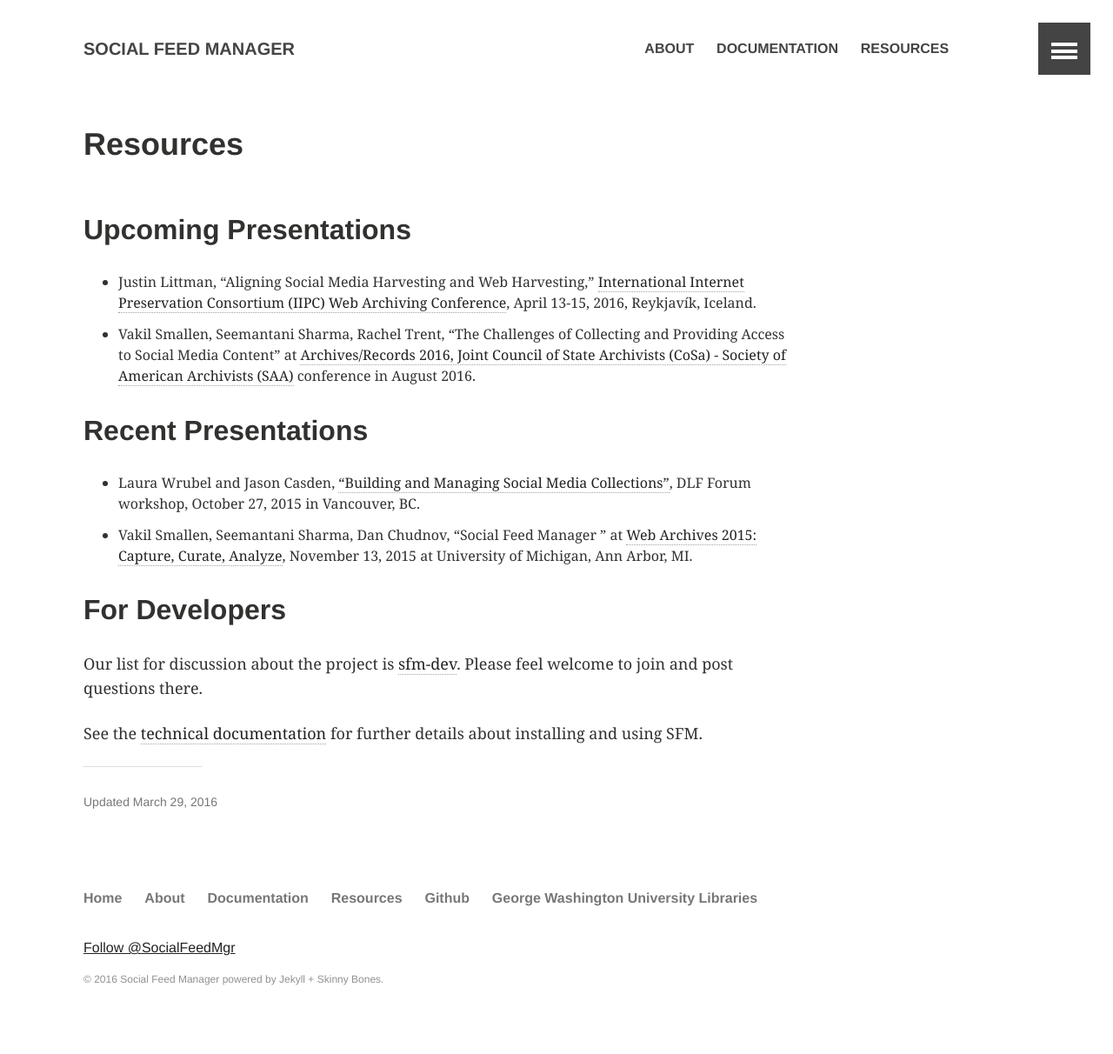
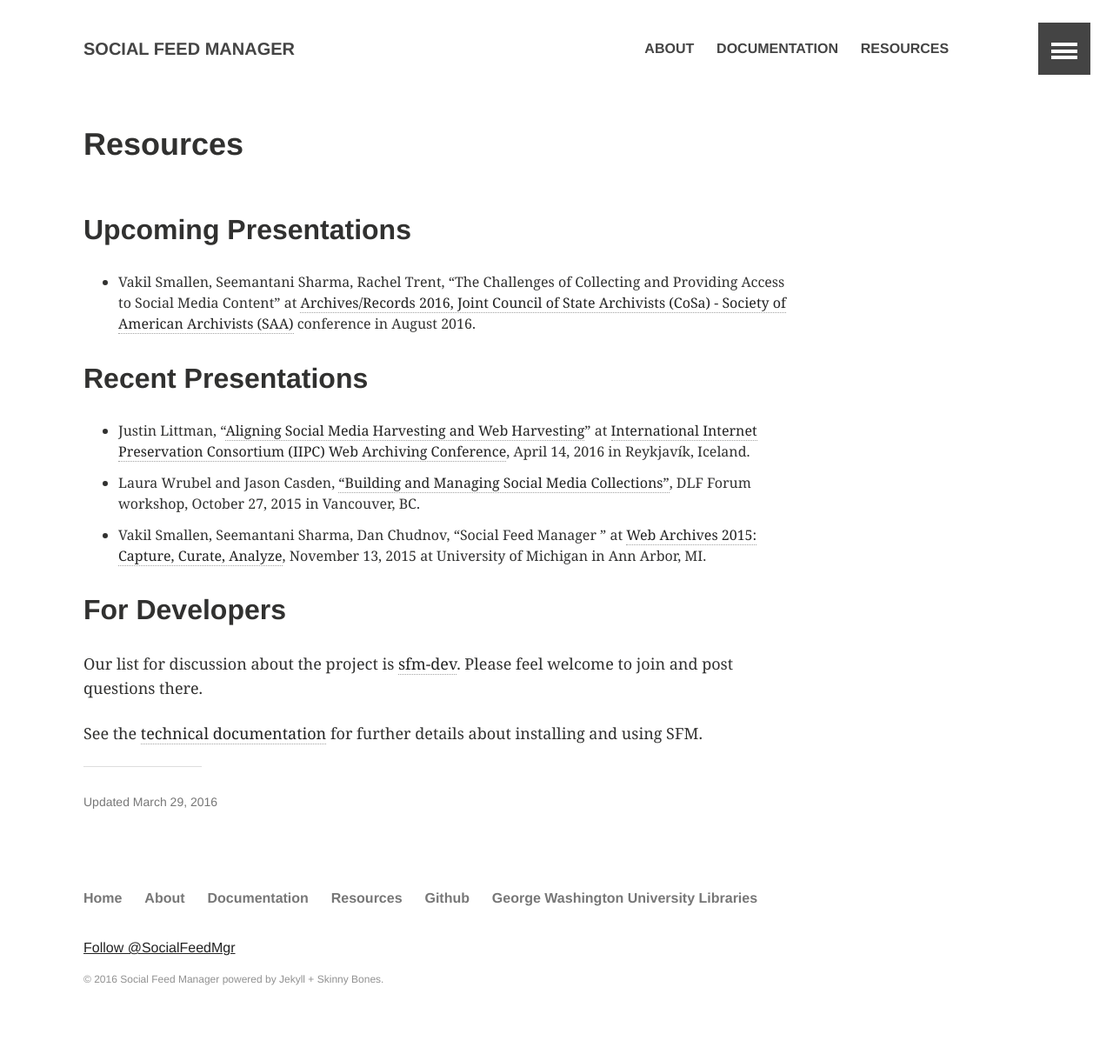
Before and after one commit to gwu-libraries/sfm-ui, a Jekyll site: the page built from resources/index.md, in a window 1280 px wide. Shown: the whole page at 87% size. Built offline with Jekyll 4.4.1, drawn with Linux system fonts in a browser that asks for light colours; comment, search, counter and statistics services are not loaded.

Commit message:
Update index.md

```diff
--- a/resources/index.md
+++ b/resources/index.md
@@ -12,13 +12,13 @@
 Upcoming Presentations
 ----------------------
 
-* Justin Littman, “Aligning Social Media Harvesting and Web Harvesting,” [International Internet Preservation Consortium (IIPC) Web Archiving Conference](http://netpreserve.org/2016-WAC), April 13-15, 2016, Reykjavík, Iceland.
 * Vakil Smallen, Seemantani Sharma, Rachel Trent, “The Challenges of Collecting and Providing Access to Social Media Content” at [Archives/Records 2016, Joint Council of State Archivists (CoSa) - Society of American Archivists (SAA)](http://www2.archivists.org/am2016) conference in August 2016.
 
 Recent Presentations
 ------------------
+* Justin Littman, “[Aligning Social Media Harvesting and Web Harvesting](https://t.co/Rj8LEbBOp8)" at [International Internet Preservation Consortium (IIPC) Web Archiving Conference](http://netpreserve.org/2016-WAC), April 14, 2016 in Reykjavík, Iceland.
 * Laura Wrubel and Jason Casden, [“Building and Managing Social Media Collections”](http://www.slideshare.net/casden/building-and-managing-social-media-collections), DLF Forum workshop, October 27, 2015 in Vancouver, BC.
-* Vakil Smallen, Seemantani Sharma, Dan Chudnov, “Social Feed Manager ” at [Web Archives 2015: Capture, Curate, Analyze](http://www.lib.umich.edu/webarchivesconference), November 13, 2015 at University of Michigan, Ann Arbor, MI.
+* Vakil Smallen, Seemantani Sharma, Dan Chudnov, “Social Feed Manager ” at [Web Archives 2015: Capture, Curate, Analyze](http://www.lib.umich.edu/webarchivesconference), November 13, 2015 at University of Michigan in Ann Arbor, MI.
 
 
 For Developers
```
